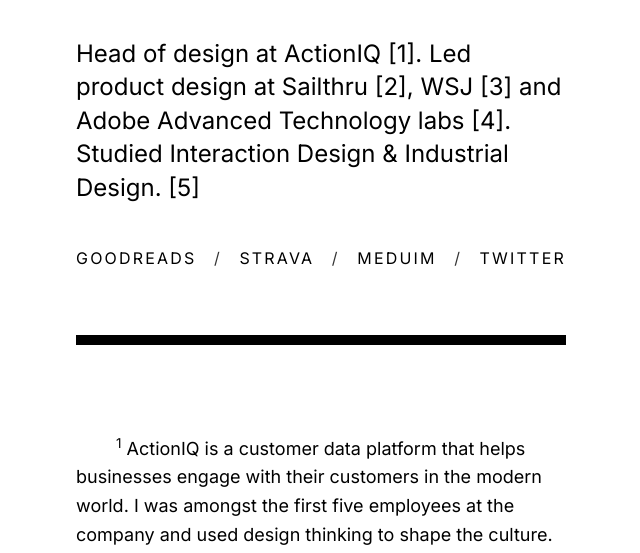
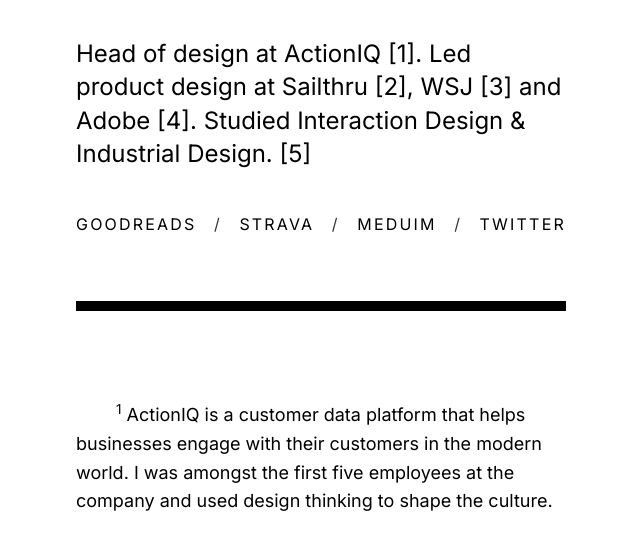
Before and after one commit to sepans/raschin, a Gatsby site: page / in a window 1280 px wide. Shown: the part 163-716 px from the top of the page, without its empty margins (4-644 px from the left). Built offline with nearby package versions, Linux system fonts and the light colour scheme; Gatsby itself is replaced by a stand-in of ours.

Commit message:
update desciption

```diff
--- a/src/pages/index.tsx
+++ b/src/pages/index.tsx
@@ -9,7 +9,7 @@
     <SEO title="Home" />
     <Title>Raschin Fatemi</Title>
     <Description>
-    Head of design at ActionIQ <FootnoteLink href="#1">[1]</FootnoteLink>. Led product design at Sailthru <FootnoteLink href="#2">[2]</FootnoteLink>, WSJ <FootnoteLink href="#3">[3]</FootnoteLink> and Adobe Advanced Technology labs <FootnoteLink href="#4">[4]</FootnoteLink>. Studied Interaction Design & Industrial Design. <FootnoteLink href="#5">[5]</FootnoteLink>
+    Head of design at ActionIQ <FootnoteLink href="#1">[1]</FootnoteLink>. Led product design at Sailthru <FootnoteLink href="#2">[2]</FootnoteLink>, WSJ <FootnoteLink href="#3">[3]</FootnoteLink> and Adobe <FootnoteLink href="#4">[4]</FootnoteLink>. Studied Interaction Design & Industrial Design. <FootnoteLink href="#5">[5]</FootnoteLink>
     </Description>
     <Menu>
       <MenuLink href="https://www.goodreads.com/review/list/1475247?print=true&ref=nav_mybooks" target="_black">
```
